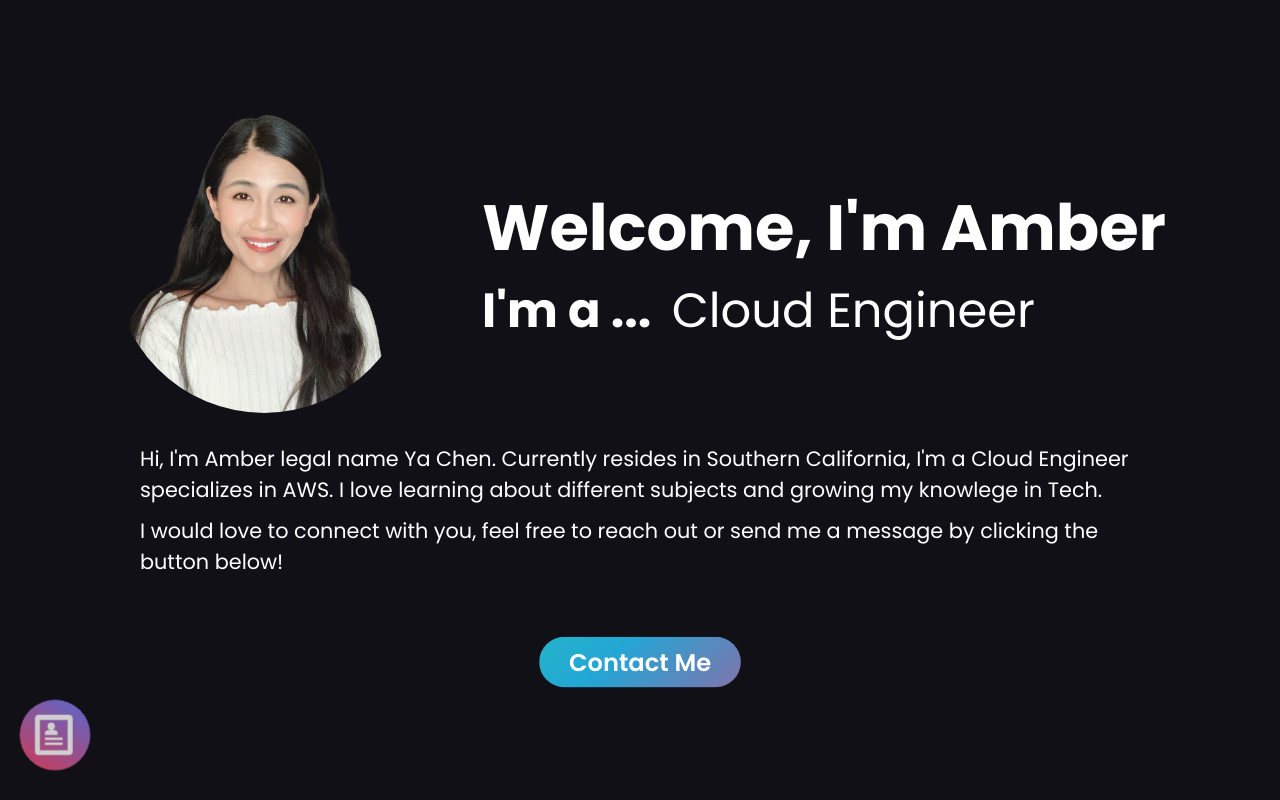
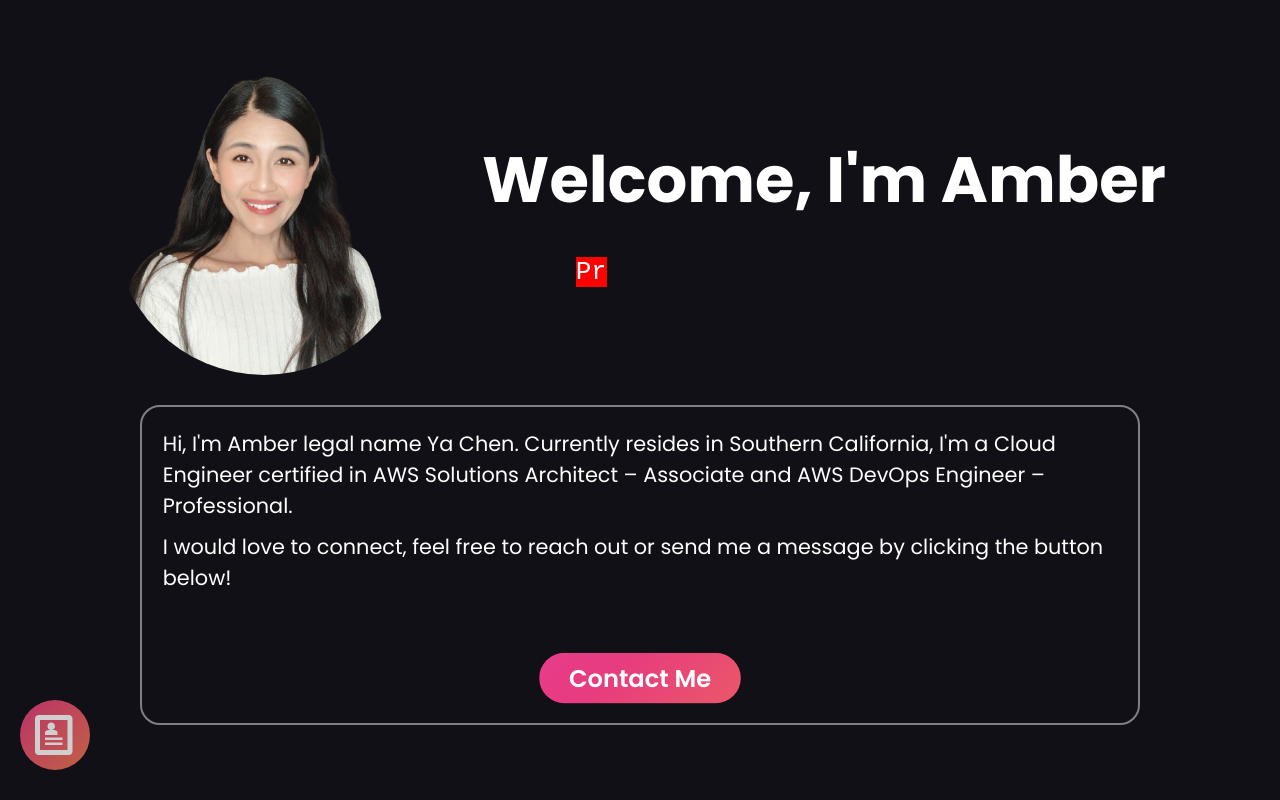
Before and after one commit to ychen44/portfolio_front, a React (Create React App) app: page / in a window 1280 px wide. Built offline with nearby package versions, Linux system fonts and the light colour scheme; a web font is replaced by a local one.

Commit message:
added boarder

```diff
--- a/src/App.js
+++ b/src/App.js
@@ -4,7 +4,7 @@ import Background from './components/background/Background.jsx'
 function App() {
   return (
     <>
-{/* <Background/> */}
+
       <ResumeIcon />
       <Home />
     </>
--- a/src/components/Home.jsx
+++ b/src/components/Home.jsx
@@ -8,23 +8,27 @@ function Home() {
   useEffect(() => {
     Aos.init({ duration: 2000 })
     Aos.refresh()
+
   }, [])
 
   return (
-    <StyledHome>
+// data-aos='fade-up' data-aos-once='true'
+    <StyledHome >
       <Header>
         <Intro>
           <h1>Amber Chen</h1>
           <h2>Cloud Engineer</h2>
         </Intro>
-        <div className='welcome' data-aos='fade-up' data-aos-once='true'>
-          <h1>Welcome, I'm Amber </h1>
+        <div className='welcome'>
+          <h1>Welcome, I'm Amber</h1>
           <div className='titles'>
-            <h2>I'm a ... &nbsp;</h2>
-            <Types>
-              <span>Cloud Engineer</span>
-              <span>Problem Solver</span>
-              <span>INTJ</span>
+            {/* <h2>I'm a ... &nbsp;</h2> */}
+            <Types className='wrapper'>
+              <div className='wrapper'>
+                <span className='typing cloud'>Cloud Engineer</span>
+                <span className='typing ps'>Problem Solver</span>
+                <span className='typing intj'>INTJ</span>
+              </div>
             </Types>
           </div>
         </div>
@@ -40,11 +44,10 @@ function Home() {
       <Body>
         <p className='about_me'>
           Hi, I'm Amber legal name Ya Chen. Currently resides in Southern
-          California, I'm a Cloud Engineer specializes in AWS. I love learning
-          about different subjects and growing my knowlege in Tech.
+          California, I'm a Cloud Engineer certified in AWS Solutions Architect – Associate and AWS DevOps Engineer – Professional.
         </p>
         <p>
-          I would love to connect with you, feel free to reach out or send me a
+          I would love to connect, feel free to reach out or send me a
           message by clicking the button below!
         </p>
         <button className='contact'>Contact Me</button>
--- a/src/components/Home.styled.js
+++ b/src/components/Home.styled.js
@@ -118,18 +118,110 @@ export const Intro = styled.div`
 
 export const Types = styled.div`
   span {
-    position: absolute;
+    ${
+      '' /* position: absolute;
     font-size: 3rem;
-    font-weight: 400;
+    font-weight: 400; */
+    }
+  }
+  .wrapper {
+    display: grid;
+    place-items: center;
   }
 
-  span:nth-child(1) {
+  .typing {
+    background: red;
+
+    white-space: nowrap;
+    overflow: hidden;
+    border-right: 3px solid;
+    font-family: monospace;
+    font-size: 2em;
   }
-  span:nth-child(2) {
+  .cloud,
+  .ps,
+  .intj {
     visibility: hidden;
   }
-  span:nth-child(3) {
-    visibility: hidden;
+
+  .cloud {
+    width: 14ch;
+    animation: cloud 5s steps(14) 15s, blink 0.5s step-end infinite alternate;
+  }
+
+  .ps {
+    width: 14ch;
+    animation: cloud 5s steps(14) 5s, blink 0.5s step-end infinite alternate;
+  }
+
+  .intj {
+    width: 4ch;
+    animation: intj 3s steps(4) 10s, blink 0.5s step-end infinite alternate;
+  }
+
+  @keyframes cloud {
+    0% {
+      width: 0;
+      visibility: visible;
+    }
+    50% {
+      width: 14ch;
+      visibility: visible;
+    }
+    99% {
+      width: 0;
+      visibility: visible;
+    }
+    100% {
+      width: 0;
+      visibility: hidden;
+    }
+  }
+
+  @keyframes intj {
+    0% {
+      width: 0;
+      visibility: visible;
+    }
+    50% {
+      width: 4ch;
+      visibility: visible;
+    }
+    99% {
+      width: 0;
+      visibility: visible;
+    }
+    100% {
+      width: 0;
+      visibility: hidden;
+    }
+  }
+
+  @keyframes blink {
+    50% {
+      border-color: transparent;
+    }
+  }
+
+  @keyframes typingChanges {
+    0% {
+      border-color: transparent;
+    }
+    20% {
+      border-color: transparent;
+    }
+    40% {
+      border-color: transparent;
+    }
+    60% {
+      border-color: transparent;
+    }
+    80% {
+      border-color: transparent;
+    }
+    100% {
+      border-color: transparent;
+    }
   }
 
   @media screen and (max-width: 900px) {
@@ -144,6 +236,9 @@ export const Types = styled.div`
 `
 
 export const Body = styled.div`
+  border: 0.1em solid var(--color-4);
+  border-radius: 20px;
+  padding: 1em;
   width: 1000px;
   display: flex;
   flex-direction: column;
@@ -158,7 +253,8 @@ export const Body = styled.div`
   }
 
   button {
-    background: linear-gradient(-45deg, #ee7752, #e73c7e, #23a6d5, #23d5ab);
+    cursor: pointer;
+    background: linear-gradient(-45deg, #ee9852, #ee7752, #e73c7e, #e73cab);
     width: 200px;
     border: none;
     height: 50px;
@@ -169,6 +265,9 @@ export const Body = styled.div`
     margin-top: 50px;
     background-size: 400% 400%;
     animation: gradient 5s ease infinite, grow 3s ease infinite;
+  }
+  button:hover {
+    cursor: pointer;
   }
 
   @keyframes gradient {
@@ -184,6 +283,9 @@ export const Body = styled.div`
   }
 
   @media screen and (max-width: 500px) {
+  border: 0.1em solid var(--color-4);
+  border-radius: 20px;
+  padding: 1em;
     width: 320px;
     font-size: 1rem;
   }
--- a/src/components/Resume.styled.js
+++ b/src/components/Resume.styled.js
@@ -17,12 +17,11 @@ export const StyledIcon = styled.div`
     flex-direction: column;
     justify-content: center;
     align-items: center;
-    color: #fff !important;
+    color: var(--gradient-1);
     background: var(--gradient-1);
     width: 70px;
     height: 70px;
     border-radius: 50%;
-    animation: grow 3s ease infinite;
   }
 
   .icon {
--- a/src/index.css
+++ b/src/index.css
@@ -10,7 +10,7 @@
   --color-4: rgba(131, 125, 133, 1);
   --color-5: rgba(125, 33, 67, 1);
 
-  --gradient-1: linear-gradient(30deg, #fc466b, #6a82fb);
+  --gradient-1: linear-gradient(-45deg,#ee7752, #e73c7e);
   --gradient-2: linear-gradient(60deg, #fc466b, #6a82fb);
 }
 
```
Also changed, not shown: src/assets/eac3fc245f744228b48d1783d1914473.png (added).
